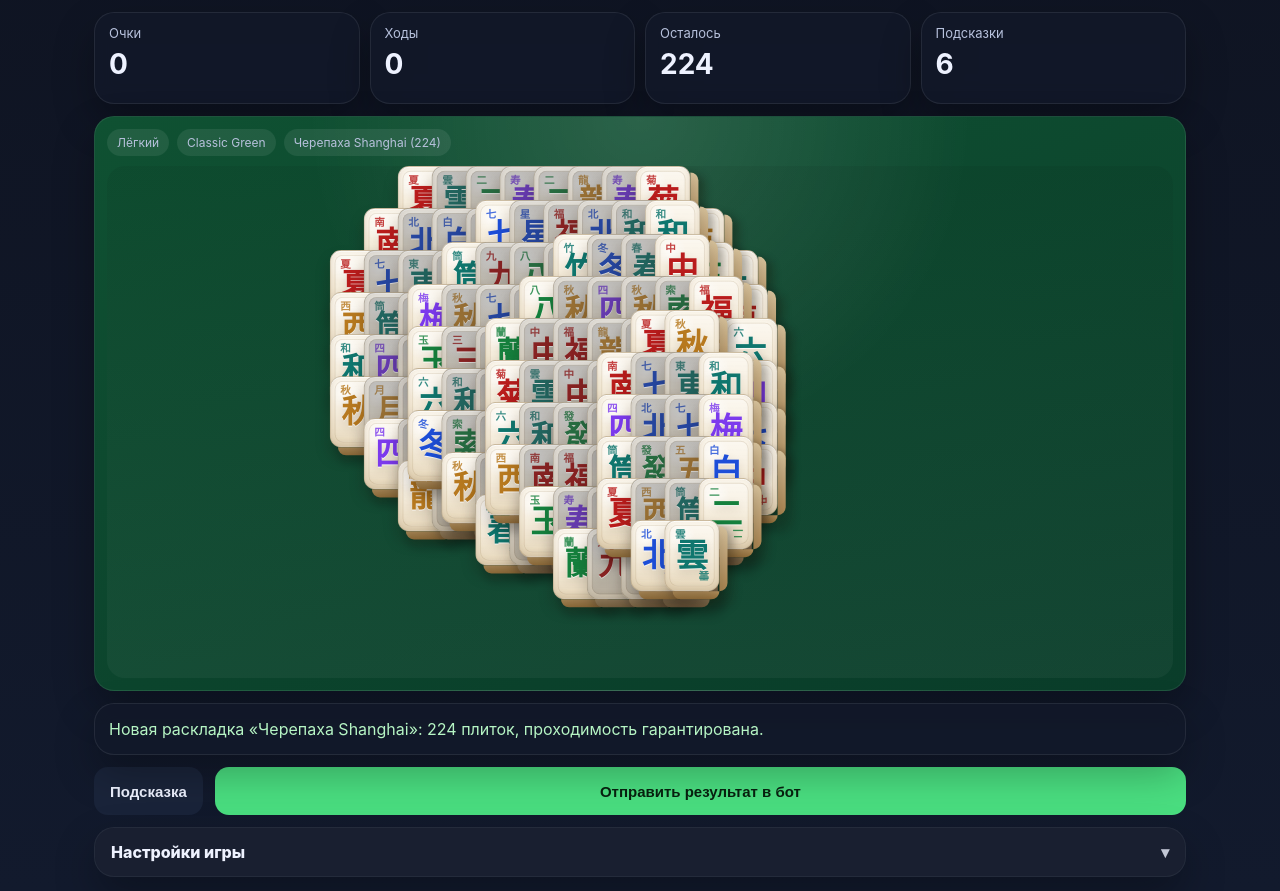
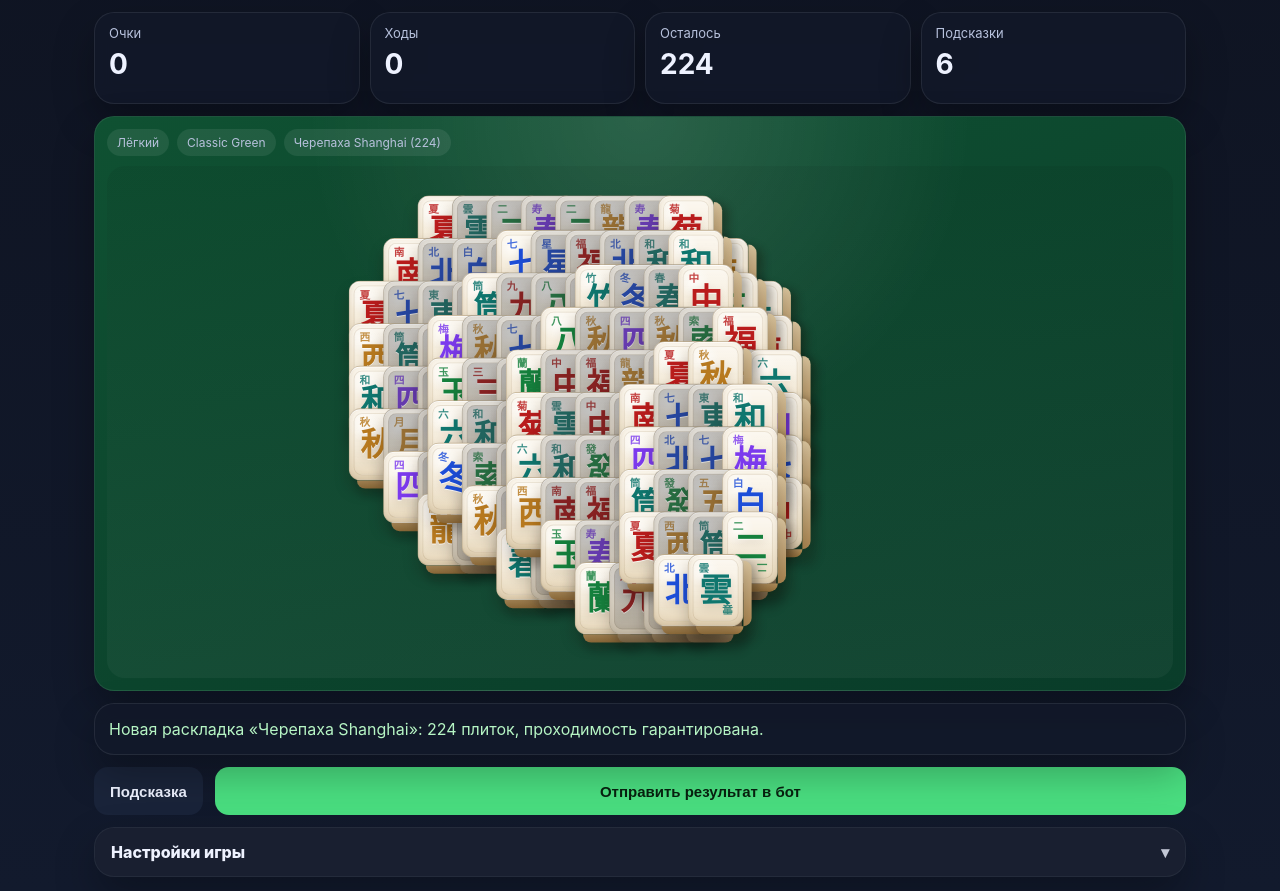
Before and after one commit to evgeniyreshetnikov-commits/telegram-mahjong-bot, a FastAPI app: page /game in a window 1280 px wide. Shown: the part 72-963 px from the top of the page. Run offline with FastAPI, Linux system fonts and the light colour scheme; some libraries are stand-ins or nearby versions.

Commit message:
Add files via upload

```diff
--- a/app/static/game.js
+++ b/app/static/game.js
@@ -445,6 +445,7 @@ function startNewGame({ preserveSettings = true } = {}) {
   state.board = buildSolvableBoard(state.layout);
   state.startedAt = Date.now();
   state.seed = Math.random().toString(36).slice(2);
+  state.introAnimation = true;
   clearSavedProgress();
   updateAvailablePairs();
   applyTheme();
@@ -531,16 +532,28 @@ function computeBoardBounds() {
     boardStageEl.style.width = "100%";
     boardStageEl.style.height = "420px";
     appShell.style.setProperty("--board-scale", "1");
+    state.boardMetrics = { minLeft: 0, minTop: 0, paddingX: 28, paddingY: 36 };
     return { width: 760, height: 420 };
   }
 
-  const maxX = Math.max(...state.board.map((tile) => tile.x));
-  const maxY = Math.max(...state.board.map((tile) => tile.y));
-  const maxZ = Math.max(...state.board.map((tile) => tile.z));
-  const width = (maxX / 2) * STEP_X + TILE_W + maxZ * LEVEL_OFFSET_X + 40;
-  const height = (maxY / 2) * STEP_Y + TILE_H + maxZ * LEVEL_OFFSET_Y + 30;
+  const positions = activeTiles.map((tile) => ({
+    left: (tile.x / 2) * STEP_X + tile.z * LEVEL_OFFSET_X,
+    top: (tile.y / 2) * STEP_Y - tile.z * LEVEL_OFFSET_Y,
+    right: (tile.x / 2) * STEP_X + tile.z * LEVEL_OFFSET_X + TILE_W,
+    bottom: (tile.y / 2) * STEP_Y - tile.z * LEVEL_OFFSET_Y + TILE_H,
+  }));
+
+  const minLeft = Math.min(...positions.map((pos) => pos.left));
+  const minTop = Math.min(...positions.map((pos) => pos.top));
+  const maxRight = Math.max(...positions.map((pos) => pos.right));
+  const maxBottom = Math.max(...positions.map((pos) => pos.bottom));
+  const paddingX = 28;
+  const paddingY = 36;
+  const width = maxRight - minLeft + paddingX * 2;
+  const height = maxBottom - minTop + paddingY * 2;
   const finalWidth = Math.max(width, 760);
   const finalHeight = Math.max(height, 420);
+  state.boardMetrics = { minLeft, minTop, paddingX, paddingY };
   boardEl.style.width = `${finalWidth}px`;
   boardEl.style.height = `${finalHeight}px`;
   return { width: finalWidth, height: finalHeight };
@@ -554,12 +567,12 @@ function fitBoardToViewport(bounds) {
   const widthScale = viewportWidth / bounds.width;
   const heightScale = viewportHeight / bounds.height;
   const isPhone = window.innerWidth <= 640;
-  const scale = Math.min(widthScale, heightScale, isPhone ? 0.96 : 1);
-  const safeScale = Math.max(scale, isPhone ? 0.42 : 0.6);
+  const scale = Math.min(widthScale, heightScale, isPhone ? 0.98 : 1);
+  const safeScale = Math.max(scale, isPhone ? 0.34 : 0.58);
 
   appShell.style.setProperty("--board-scale", String(safeScale));
-  boardStageEl.style.width = `${Math.max(bounds.width * safeScale, viewportWidth)}px`;
-  boardStageEl.style.height = `${Math.max(bounds.height * safeScale, viewportHeight)}px`;
+  boardStageEl.style.width = `${viewportWidth}px`;
+  boardStageEl.style.height = `${viewportHeight}px`;
 }
 
 function renderBoard() {
@@ -582,10 +595,15 @@ function renderBoard() {
       if (state.selectedId === tile.id) btn.classList.add("selected");
       if (hintedIds.has(tile.id)) btn.classList.add("hint");
       if (animatingIds.has(tile.id)) btn.classList.add("removing");
-      btn.style.left = `${(tile.x / 2) * STEP_X + tile.z * LEVEL_OFFSET_X}px`;
-      btn.style.top = `${(tile.y / 2) * STEP_Y - tile.z * LEVEL_OFFSET_Y}px`;
+      if (state.introAnimation) btn.classList.add("intro");
+      const metrics = state.boardMetrics || { minLeft: 0, minTop: 0, paddingX: 28, paddingY: 36 };
+      const tileLeft = (tile.x / 2) * STEP_X + tile.z * LEVEL_OFFSET_X - metrics.minLeft + metrics.paddingX;
+      const tileTop = (tile.y / 2) * STEP_Y - tile.z * LEVEL_OFFSET_Y - metrics.minTop + metrics.paddingY;
+      btn.style.left = `${tileLeft}px`;
+      btn.style.top = `${tileTop}px`;
       btn.style.zIndex = String(20 + tile.z * 20 + tile.y);
       btn.setAttribute("aria-label", tile.face.label);
+      btn.dataset.tileId = tile.id;
       btn.innerHTML = `
         <span class="tile-shadow-stack"></span>
         <span class="tile-side tile-side-right"></span>
@@ -599,6 +617,12 @@ function renderBoard() {
       btn.addEventListener("click", () => onTileClick(tile.id));
       boardEl.appendChild(btn);
     });
+
+  if (state.introAnimation) {
+    window.setTimeout(() => {
+      state.introAnimation = false;
+    }, 280);
+  }
 }
 
 function onTileClick(tileId) {
@@ -695,11 +719,13 @@ function useHint() {
   const [a, b] = pairs[0];
   state.hintsLeft -= 1;
   state.hintedPair = [a.id, b.id];
-  state.selectedId = null;
+  state.selectedId = a.id;
   renderBoard();
   updateStats();
   saveProgress();
-  setMessage(`Подсказка: попробуй пару ${a.face.label}. Осталось подсказок: ${state.hintsLeft}.`, "success");
+  const firstHintTile = boardEl.querySelector(`[data-tile-id="${a.id}"]`);
+  firstHintTile?.scrollIntoView({ block: "center", inline: "center", behavior: "smooth" });
+  setMessage(`Подсказка: выделена свободная пара ${a.face.label}. Осталось подсказок: ${state.hintsLeft}.`, "success");
 }
 
 function sendResult() {
--- a/app/static/styles.css
+++ b/app/static/styles.css
@@ -125,13 +125,16 @@ body {
     position: relative;
     width: 100%;
     height: 100%;
-    min-width: fit-content;
-    min-height: fit-content;
+    display: flex;
+    align-items: center;
+    justify-content: center;
+    padding: 8px;
+    box-sizing: border-box;
 }
 .board {
     position: relative;
-    margin: 0 auto;
-    transform-origin: top center;
+    margin: 0;
+    transform-origin: center center;
     transform: scale(var(--board-scale));
 }
 
@@ -146,7 +149,6 @@ body {
     overflow: visible;
     transition: transform 180ms ease, filter 180ms ease, opacity 180ms ease;
     transform-origin: center center;
-    animation: tileRise 240ms ease both;
 }
 .tile-shadow-stack {
     position: absolute;
@@ -236,6 +238,7 @@ body {
 .tile.blocked .tile-face::before { background: linear-gradient(180deg, rgba(40,50,68,0.18), rgba(20,20,20,0.12)); }
 .tile.hint .tile-face { box-shadow: 0 0 0 4px rgba(74, 222, 128, 0.26), 0 12px 18px rgba(21,15,7,0.22), inset 0 1px 0 rgba(255,255,255,0.94), inset 0 -3px 8px rgba(138, 116, 79, 0.2); }
 .tile.removing { animation: tileRemove 330ms ease forwards; pointer-events: none; }
+.tile.intro { animation: tileRise 240ms ease both; }
 
 .message {
     padding: 12px 14px;
```
